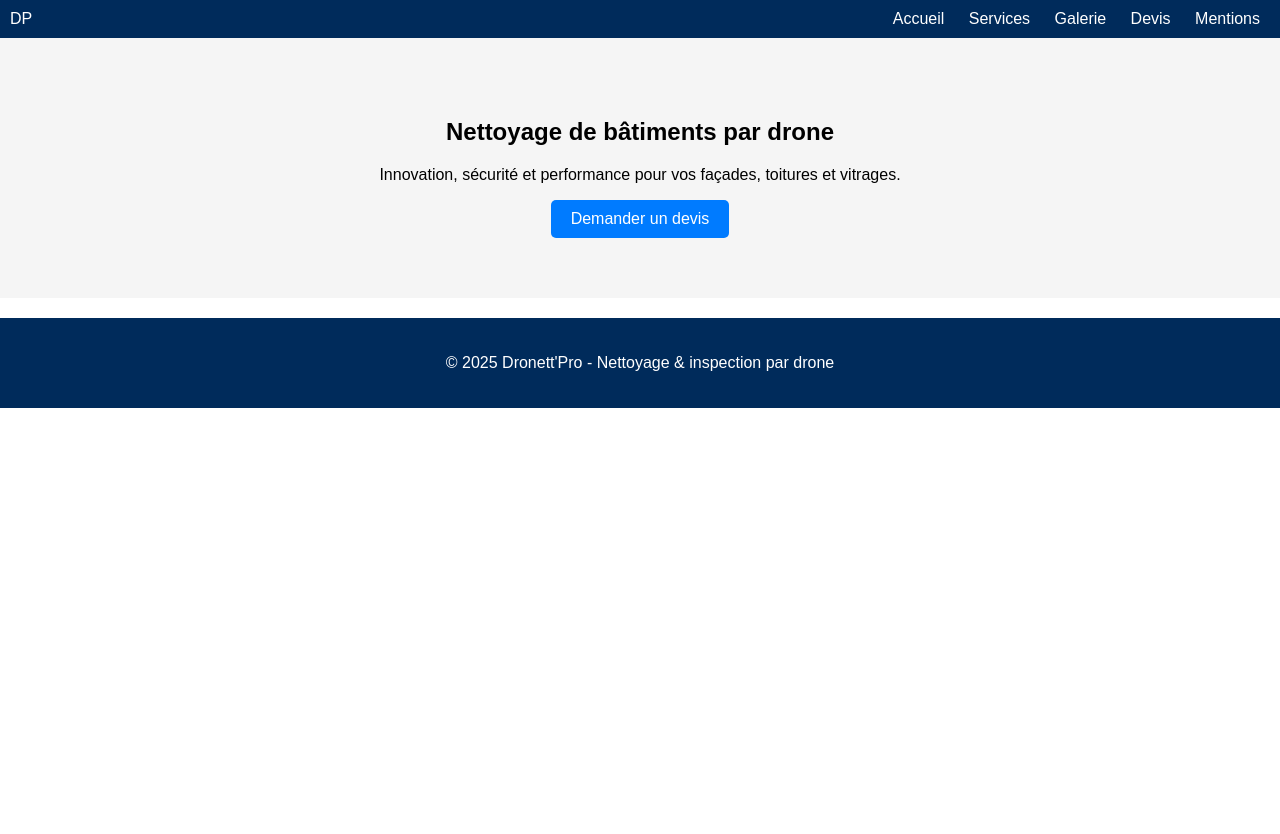
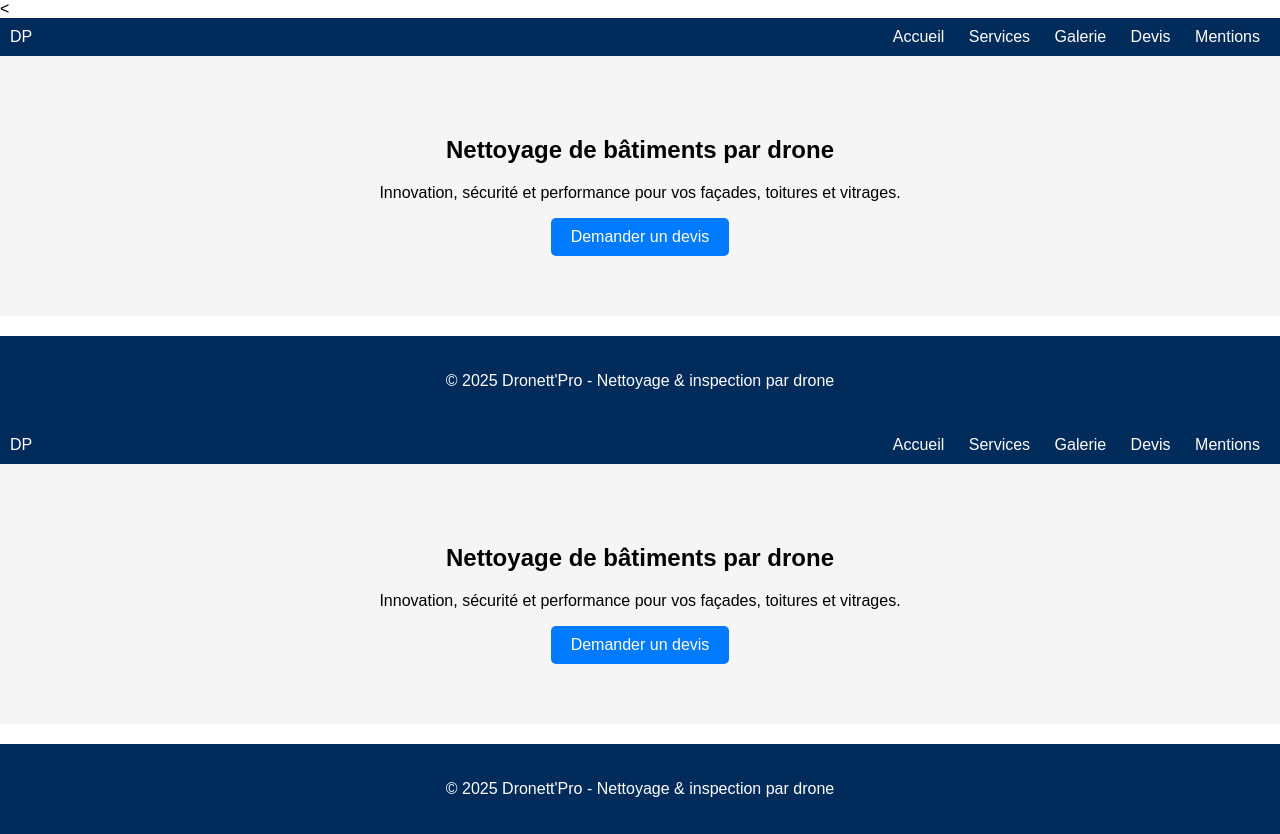
Before and after one commit to Dronett/DronettProFinal, a plain HTML site: page index.html in a window 1280 px wide. Before the commit the page ends 800 px from the top, so only its background shows below. Drawn offline with Linux system fonts and the light colour scheme.

Commit message:
Update index.html

```diff
--- a/index.html
+++ b/index.html
@@ -1,4 +1,10 @@
 <!DOCTYPE html>
+<html lang="fr">
+<head>
+  <meta charset="UTF-8">
+  <meta name="viewport" content="width=device-width, initial-scale=1.0">
+  <title>Dronett'Pro - Nettoyage par Drone</title>
+  <<!DOCTYPE html>
 <html lang="fr">
 <head>
   <meta charset="UTF-8">
@@ -31,3 +37,28 @@
   <script src="assets/js/main.js"></script>
 </body>
 </html>
+<body>
+  <header>
+    <div class="logo">DP</div>
+    <nav>
+      <a href="index.html">Accueil</a>
+      <a href="services.html">Services</a>
+      <a href="galerie.html">Galerie</a>
+      <a href="contact.html">Devis</a>
+      <a href="mentions.html">Mentions</a>
+    </nav>
+  </header>
+
+  <section class="hero">
+    <h1>Nettoyage de bâtiments par drone</h1>
+    <p>Innovation, sécurité et performance pour vos façades, toitures et vitrages.</p>
+    <a href="contact.html" class="btn">Demander un devis</a>
+  </section>
+
+  <footer>
+    <p>© 2025 Dronett'Pro - Nettoyage & inspection par drone</p>
+  </footer>
+
+  <script src="assets/js/main.js"></script>
+</body>
+</html>
```
